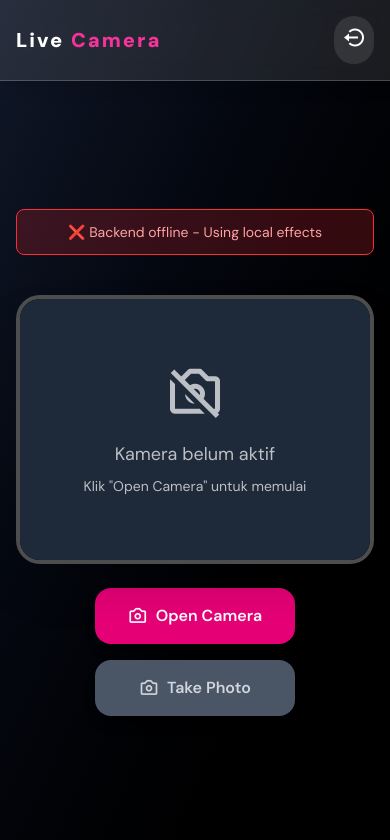
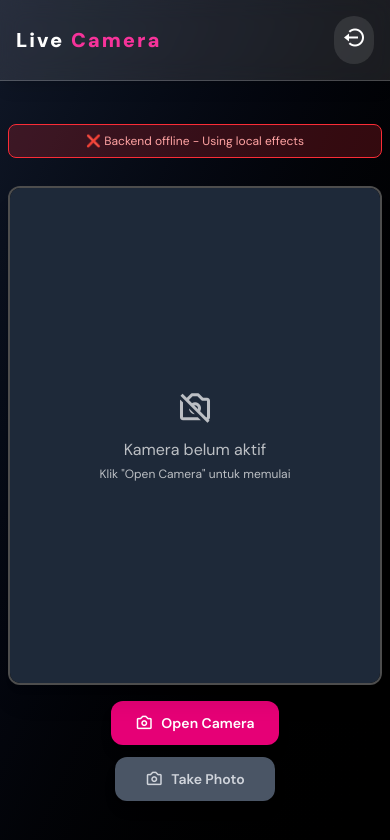
Before and after one commit to bangpii/MakeOver, a React (Vite) app: page /camera-live in a window 390 px wide. Shown: the top 840 px of the page. Built offline with nearby package versions, Linux system fonts and the light colour scheme; no server answers.

Commit message:
Update FrontEnd 2

```diff
--- a/src/components/CameraLive.jsx
+++ b/src/components/CameraLive.jsx
@@ -66,7 +66,7 @@ const CameraLive = () => {
     }
   };
 
-  // Fungsi utama untuk memproses frame - DIPERBAIKI
+  // Fungsi utama untuk memproses frame
   const processFrame = useCallback(async (frameData) => {
     const currentCheekColor = selectedCheekColorRef.current;
     const currentLipstickColor = selectedLipstickColorRef.current;
@@ -115,7 +115,7 @@ const CameraLive = () => {
     }
   }, [useBackend, backendStatus]);
 
-  // Fungsi untuk capture frame dan proses - DIPERBAIKI
+  // Fungsi untuk capture frame dan proses
   const captureAndProcessFrame = useCallback(async () => {
     if (!videoRef.current || !isCameraOn || processingRef.current || pendingProcessRef.current) {
       return;
@@ -232,7 +232,7 @@ const CameraLive = () => {
   // Processing loop untuk real-time effects
   useEffect(() => {
     let lastProcessTime = 0;
-    const PROCESS_INTERVAL = 300; // Process every 300ms untuk smooth movement
+    const PROCESS_INTERVAL = 300;
 
     const processLoop = (currentTime) => {
       if (!isCameraOn) {
@@ -275,22 +275,30 @@ const CameraLive = () => {
   }, [isCameraOn, captureAndProcessFrame]);
 
   const handleTakePhoto = async () => {
-    if (!isCameraOn) return;
+    if (!isCameraOn || processingRef.current) return;
 
     try {
       console.log("📸 Taking photo...");
 
-      // Tunggu proses terakhir selesai sebelum ambil foto
-      if (processingRef.current) {
-        let waitCount = 0;
-        while (processingRef.current && waitCount < 20) {
-          await new Promise(resolve => setTimeout(resolve, 100));
-          waitCount++;
-        }
+      // Capture current frame langsung tanpa menunggu
+      const canvas = document.createElement('canvas');
+      const video = videoRef.current;
+      canvas.width = video.videoWidth;
+      canvas.height = video.videoHeight;
+      const ctx = canvas.getContext('2d');
+      ctx.drawImage(video, 0, 0, canvas.width, canvas.height);
+
+      // Jika ada efek, gunakan frame yang sudah diproses
+      if (canvasRef.current && (selectedCheekColor || selectedLipstickColor)) {
+        // const processedCtx = canvasRef.current.getContext('2d');
+        ctx.drawImage(canvasRef.current, 0, 0, canvas.width, canvas.height);
       }
 
-      // Capture final processed frame
-      await captureAndProcessFrame();
+      // Simpan ke canvas utama untuk preview
+      const displayCtx = canvasRef.current.getContext('2d');
+      displayCtx.clearRect(0, 0, canvasRef.current.width, canvasRef.current.height);
+      displayCtx.drawImage(canvas, 0, 0, canvasRef.current.width, canvasRef.current.height);
+
       setCapturedPhoto(true);
 
     } catch (error) {
@@ -398,26 +406,26 @@ const CameraLive = () => {
       </nav>
 
       {/* MAIN CONTENT */}
-      <div className="flex-1 flex flex-col items-center justify-center p-4 space-y-6">
+      <div className="flex-1 flex flex-col items-center justify-center p-2 md:p-4 space-y-4 md:space-y-6">
         {/* BACKEND STATUS */}
         <div className="w-full max-w-4xl">
           {backendStatus === "healthy" && (
-            <div className="bg-green-500/20 border border-green-500 rounded-lg p-3 text-center mb-4">
-              <p className="text-green-300 text-sm">
+            <div className="bg-green-500/20 border border-green-500 rounded-lg p-2 md:p-3 text-center mb-3 md:mb-4">
+              <p className="text-green-300 text-xs md:text-sm">
                 ✅ Backend connected - Advanced face detection active
               </p>
             </div>
           )}
           {backendStatus === "limited" && (
-            <div className="bg-yellow-500/20 border border-yellow-500 rounded-lg p-3 text-center mb-4">
-              <p className="text-yellow-300 text-sm">
+            <div className="bg-yellow-500/20 border border-yellow-500 rounded-lg p-2 md:p-3 text-center mb-3 md:mb-4">
+              <p className="text-yellow-300 text-xs md:text-sm">
                 ⚠️ Backend limited - Using basic effects
               </p>
             </div>
           )}
           {backendStatus === "offline" && (
-            <div className="bg-red-500/20 border border-red-500 rounded-lg p-3 text-center mb-4">
-              <p className="text-red-300 text-sm">
+            <div className="bg-red-500/20 border border-red-500 rounded-lg p-2 md:p-3 text-center mb-3 md:mb-4">
+              <p className="text-red-300 text-xs md:text-sm">
                 ❌ Backend offline - Using local effects
               </p>
             </div>
@@ -425,7 +433,7 @@ const CameraLive = () => {
         </div>
 
         {/* CAMERA CONTAINER */}
-        <div className="relative w-full max-w-4xl aspect-[4/3] bg-black rounded-3xl border-4 border-white/30 shadow-2xl overflow-hidden">
+        <div className="relative w-full max-w-4xl aspect-[3/4] md:aspect-[4/3] bg-black rounded-xl md:rounded-3xl border-2 md:border-4 border-white/30 shadow-xl md:shadow-2xl overflow-hidden">
           {/* Video Element - SELALU TERLIHAT */}
           <video
             ref={videoRef}
@@ -448,10 +456,10 @@ const CameraLive = () => {
           />
 
           {/* ICONS TOP RIGHT */}
-          <div className="absolute top-4 right-4 flex items-center gap-3 z-10">
+          <div className="absolute top-2 md:top-4 right-2 md:right-4 flex items-center gap-2 md:gap-3 z-10">
             {!capturedPhoto && isCameraOn && (
               <button
-                className="w-10 h-10 md:w-12 md:h-12 flex items-center justify-center rounded-full border-2 border-white/80 bg-black/50 text-white text-xl hover:bg-white hover:text-black transition-all duration-300 shadow-lg backdrop-blur-sm"
+                className="w-8 h-8 md:w-10 md:h-10 flex items-center justify-center rounded-full border-2 border-white/80 bg-black/50 text-white text-lg md:text-xl hover:bg-white hover:text-black transition-all duration-300 shadow-lg backdrop-blur-sm"
                 title="Switch Camera"
                 onClick={handleSwitchCamera}
               >
@@ -462,7 +470,7 @@ const CameraLive = () => {
             {capturedPhoto && (
               <>
                 <button
-                  className="w-10 h-10 md:w-12 md:h-12 flex items-center justify-center rounded-full border-2 border-white/80 bg-black/50 text-white text-xl hover:bg-green-500 hover:border-green-500 transition-all duration-300 shadow-lg backdrop-blur-sm"
+                  className="w-8 h-8 md:w-10 md:h-10 flex items-center justify-center rounded-full border-2 border-white/80 bg-black/50 text-white text-lg md:text-xl hover:bg-green-500 hover:border-green-500 transition-all duration-300 shadow-lg backdrop-blur-sm"
                   title="Save Photo"
                   onClick={handleSavePhoto}
                 >
@@ -470,7 +478,7 @@ const CameraLive = () => {
                 </button>
 
                 <button
-                  className="w-10 h-10 md:w-12 md:h-12 flex items-center justify-center rounded-full border-2 border-white/80 bg-black/50 text-white text-xl hover:bg-blue-500 hover:border-blue-500 transition-all duration-300 shadow-lg backdrop-blur-sm"
+                  className="w-8 h-8 md:w-10 md:h-10 flex items-center justify-center rounded-full border-2 border-white/80 bg-black/50 text-white text-lg md:text-xl hover:bg-blue-500 hover:border-blue-500 transition-all duration-300 shadow-lg backdrop-blur-sm"
                   title="Retake Photo"
                   onClick={handleRetakePhoto}
                 >
@@ -482,7 +490,7 @@ const CameraLive = () => {
 
           {/* COLOR SELECTORS - BOTTOM */}
           {isCameraOn && !capturedPhoto && (
-            <div className="absolute bottom-4 left-1/2 transform -translate-x-1/2 w-[95%] max-w-3xl flex flex-col md:flex-row gap-3 md:gap-4 z-10">
+            <div className="absolute bottom-2 md:bottom-4 left-1/2 transform -translate-x-1/2 w-[98%] max-w-3xl flex flex-col md:flex-row gap-2 md:gap-4 z-10">
               <div className="flex-1 min-w-0">
                 <WarnaKulitPipi
                   onColorSelect={handleCheekColorSelect}
@@ -503,42 +511,42 @@ const CameraLive = () => {
           {!isCameraOn && !capturedPhoto && (
             <div className="absolute inset-0 flex items-center justify-center bg-gray-800">
               <div className="text-center text-white/70">
-                <i className="bx bx-camera-off text-6xl md:text-8xl mb-4"></i>
-                <p className="text-lg md:text-xl">Kamera belum aktif</p>
-                <p className="text-sm md:text-base mt-2">Klik "Open Camera" untuk memulai</p>
+                <i className="bx bx-camera-off text-4xl md:text-6xl lg:text-8xl mb-3 md:mb-4"></i>
+                <p className="text-base md:text-lg lg:text-xl">Kamera belum aktif</p>
+                <p className="text-xs md:text-sm lg:text-base mt-1 md:mt-2">Klik "Open Camera" untuk memulai</p>
               </div>
             </div>
           )}
         </div>
 
         {/* CONTROL BUTTONS */}
-        <div className="flex flex-col sm:flex-row gap-4 items-center">
+        <div className="flex flex-col sm:flex-row gap-3 md:gap-4 items-center w-full max-w-md">
           <button
             onClick={handleToggleCamera}
-            className="flex items-center gap-2 bg-pink-600 hover:bg-pink-700 text-white px-8 py-4 rounded-2xl font-semibold shadow-lg transition-all duration-300 hover:scale-105 text-base md:text-lg min-w-[200px] justify-center"
+            className="flex items-center gap-2 bg-pink-600 hover:bg-pink-700 text-white px-6 md:px-8 py-3 md:py-4 rounded-xl md:rounded-2xl font-semibold shadow-lg transition-all duration-300 hover:scale-105 text-sm md:text-base min-w-[160px] md:min-w-[200px] justify-center flex-1"
           >
-            <i className="bx bx-camera text-xl"></i>
+            <i className="bx bx-camera text-lg md:text-xl"></i>
             {isCameraOn ? "Close Camera" : "Open Camera"}
           </button>
 
           <button
             onClick={handleTakePhoto}
             disabled={!isCameraOn || processingRef.current}
-            className={`flex items-center gap-2 px-8 py-4 rounded-2xl font-semibold shadow-lg transition-all duration-300 hover:scale-105 text-base md:text-lg min-w-[200px] justify-center ${
+            className={`flex items-center gap-2 px-6 md:px-8 py-3 md:py-4 rounded-xl md:rounded-2xl font-semibold shadow-lg transition-all duration-300 hover:scale-105 text-sm md:text-base min-w-[160px] md:min-w-[200px] justify-center flex-1 ${
               isCameraOn && !processingRef.current
                 ? "bg-green-600 hover:bg-green-700 text-white"
                 : "bg-gray-600 text-gray-300 cursor-not-allowed"
             }`}
           >
-            <i className="bx bx-camera text-xl"></i>
+            <i className="bx bx-camera text-lg md:text-xl"></i>
             Take Photo
           </button>
         </div>
 
         {/* PERFORMANCE INFO */}
         {isCameraOn && (
-          <div className="bg-white/5 backdrop-blur-md rounded-2xl p-3 border border-white/10">
-            <div className="text-center text-white/70 text-sm">
+          <div className="bg-white/5 backdrop-blur-md rounded-xl md:rounded-2xl p-2 md:p-3 border border-white/10 w-full max-w-md">
+            <div className="text-center text-white/70 text-xs md:text-sm">
               <p>Frames Processed: {frameCounterRef.current}</p>
               <p>Backend: {backendStatus === "healthy" ? "✅ Connected" : "❌ Offline"}</p>
               <p>Effects: {selectedCheekColor ? "Blush " : ""}{selectedLipstickColor ? "Lipstick" : "None"}</p>
@@ -548,15 +556,15 @@ const CameraLive = () => {
 
         {/* SELECTED COLORS DISPLAY */}
         {(selectedCheekColor || selectedLipstickColor) && isCameraOn && (
-          <div className="flex flex-wrap gap-4 items-center justify-center bg-white/10 backdrop-blur-md rounded-2xl p-4 border border-white/20">
-            <span className="text-white font-semibold">Active Effects:</span>
+          <div className="flex flex-wrap gap-2 md:gap-4 items-center justify-center bg-white/10 backdrop-blur-md rounded-xl md:rounded-2xl p-3 md:p-4 border border-white/20 w-full max-w-md">
+            <span className="text-white font-semibold text-sm md:text-base">Active Effects:</span>
             {selectedCheekColor && (
-              <div className="flex items-center gap-2 bg-pink-500/20 px-3 py-2 rounded-lg">
+              <div className="flex items-center gap-1 md:gap-2 bg-pink-500/20 px-2 md:px-3 py-1 md:py-2 rounded-lg">
                 <div
-                  className="w-6 h-6 rounded-full border-2 border-white shadow-md"
+                  className="w-4 h-4 md:w-6 md:h-6 rounded-full border-2 border-white shadow-md"
                   style={{ backgroundColor: selectedCheekColor }}
                 ></div>
-                <span className="text-white text-sm">Blush</span>
+                <span className="text-white text-xs md:text-sm">Blush</span>
                 <button
                   onClick={() => {
                     setSelectedCheekColor(null);
@@ -566,19 +574,19 @@ const CameraLive = () => {
                       ctx.clearRect(0, 0, canvasRef.current.width, canvasRef.current.height);
                     }
                   }}
-                  className="text-xs bg-red-500 hover:bg-red-600 w-5 h-5 rounded-full flex items-center justify-center"
+                  className="text-xs bg-red-500 hover:bg-red-600 w-4 h-4 md:w-5 md:h-5 rounded-full flex items-center justify-center"
                 >
                   ×
                 </button>
               </div>
             )}
             {selectedLipstickColor && (
-              <div className="flex items-center gap-2 bg-red-500/20 px-3 py-2 rounded-lg">
+              <div className="flex items-center gap-1 md:gap-2 bg-red-500/20 px-2 md:px-3 py-1 md:py-2 rounded-lg">
                 <div
-                  className="w-6 h-6 rounded-full border-2 border-white shadow-md"
+                  className="w-4 h-4 md:w-6 md:h-6 rounded-full border-2 border-white shadow-md"
                   style={{ backgroundColor: selectedLipstickColor }}
                 ></div>
-                <span className="text-white text-sm">Lipstick</span>
+                <span className="text-white text-xs md:text-sm">Lipstick</span>
                 <button
                   onClick={() => {
                     setSelectedLipstickColor(null);
@@ -588,7 +596,7 @@ const CameraLive = () => {
                       ctx.clearRect(0, 0, canvasRef.current.width, canvasRef.current.height);
                     }
                   }}
-                  className="text-xs bg-red-500 hover:bg-red-600 w-5 h-5 rounded-full flex items-center justify-center"
+                  className="text-xs bg-red-500 hover:bg-red-600 w-4 h-4 md:w-5 md:h-5 rounded-full flex items-center justify-center"
                 >
                   ×
                 </button>
```
